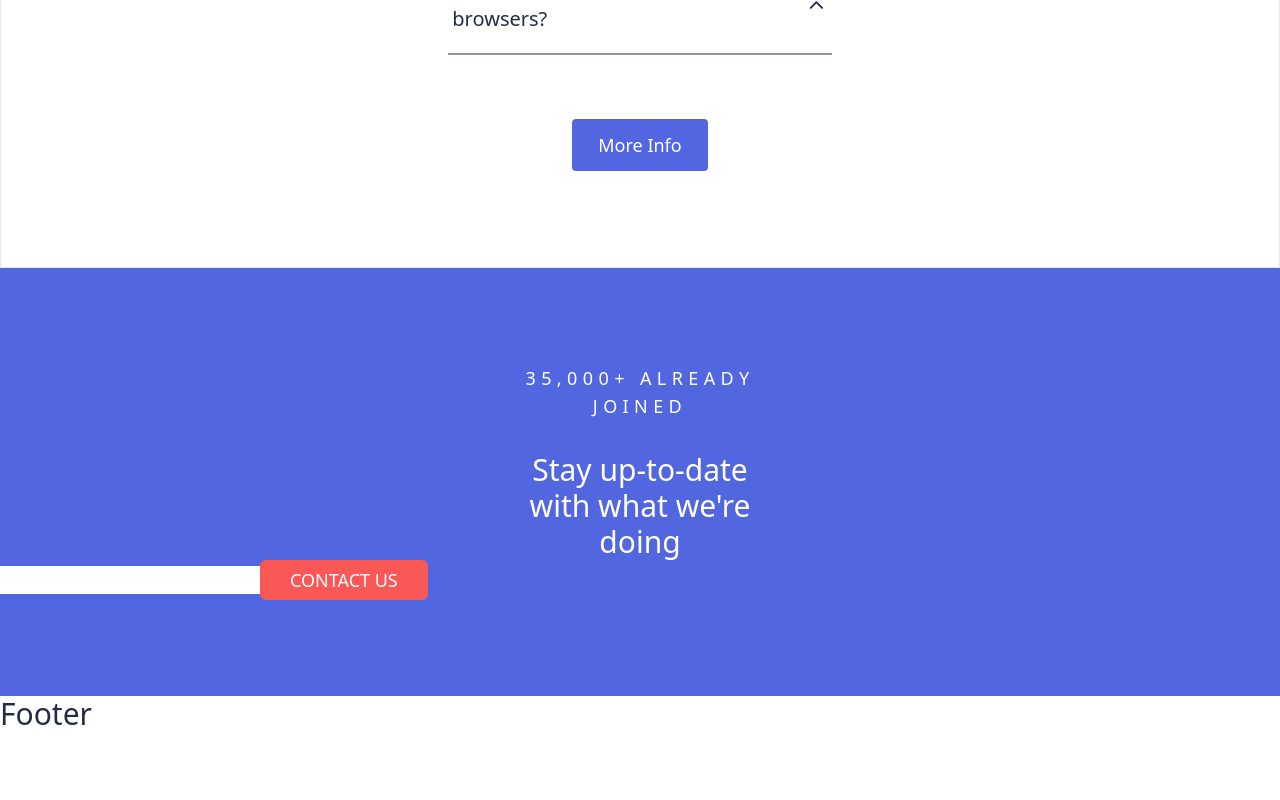
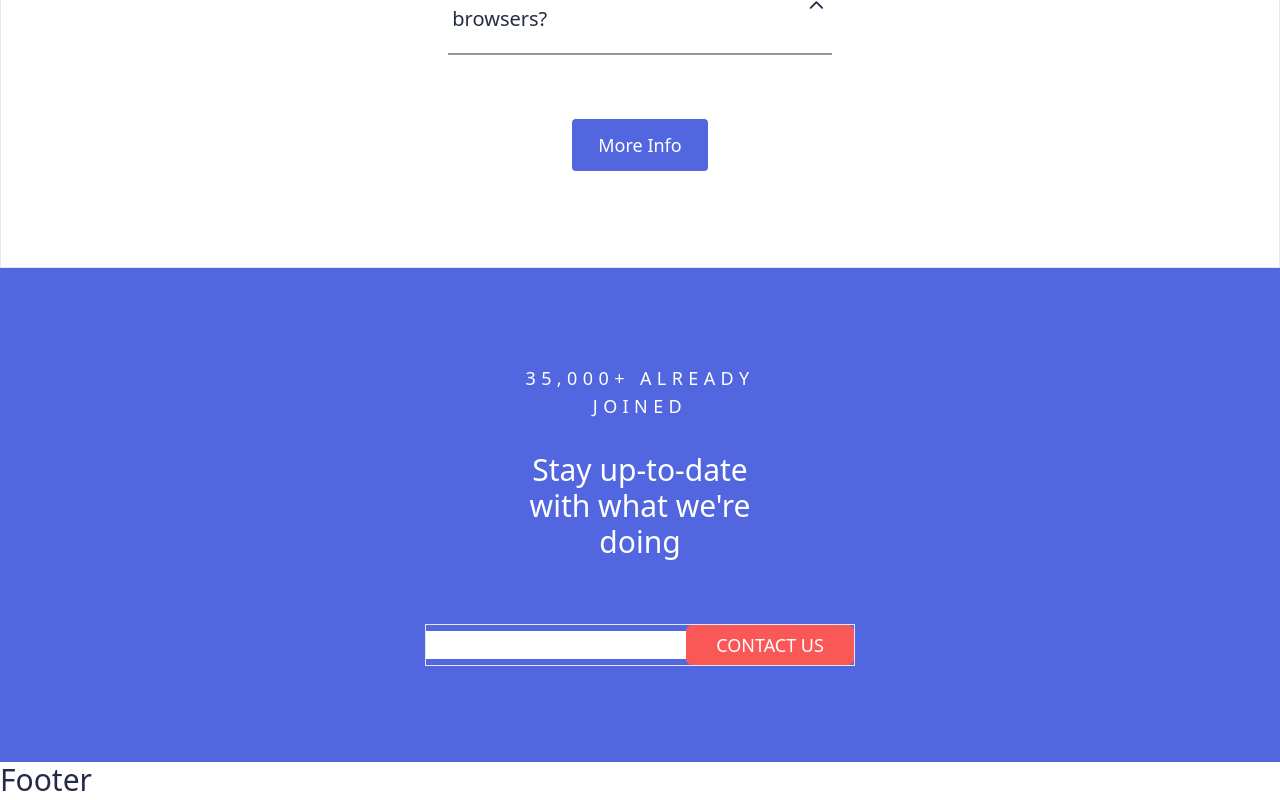
Before and after one commit to AlvesPHGA/bookmark, a React (Vite) app: page / in a window 1280 px wide. Shown: the part 3180-3980 px from the top of the page. Before the commit the page ends 3914 px from the top, so only its background shows below. Built offline with nearby package versions, Linux system fonts and the light colour scheme.

Commit message:
feat: create a interface to input component

```diff
--- a/src/ui/components/Contact/ContactFormComponent.tsx
+++ b/src/ui/components/Contact/ContactFormComponent.tsx
@@ -1,10 +1,13 @@
 import { Button } from '../Form/Button';
 import { Input } from '../Form/Input';
+import { DivComponent } from '../TagsComponents';
 
 export const ContactFormComponent = () => {
    return (
-      <form>
-         <Input />
+      <form className="flex w-fit mx-auto border">
+         <DivComponent>
+            <Input />
+         </DivComponent>
          <Button>Contact Us</Button>
       </form>
    );
--- a/src/ui/components/Form/Input.tsx
+++ b/src/ui/components/Form/Input.tsx
@@ -1,3 +1,7 @@
-export const Input = ({ ...props }) => {
+import React from 'react';
+
+interface InputProps extends React.ComponentProps<'input'> {}
+
+export const Input = ({ ...props }: InputProps) => {
    return <input type="text" {...props} />;
 };
--- a/src/ui/styles/tagsStyles.tsx
+++ b/src/ui/styles/tagsStyles.tsx
@@ -10,7 +10,7 @@ export const sectionStyle = tv({
          features: 'py-20 text-center space-y-16',
          download: 'py-24 space-y-20',
          faq: 'py-24 space-y-20 border',
-         contact: 'py-24 bg-[#5267DF]',
+         contact: 'py-24 bg-[#5267DF] space-y-16',
       },
    },
 
```
